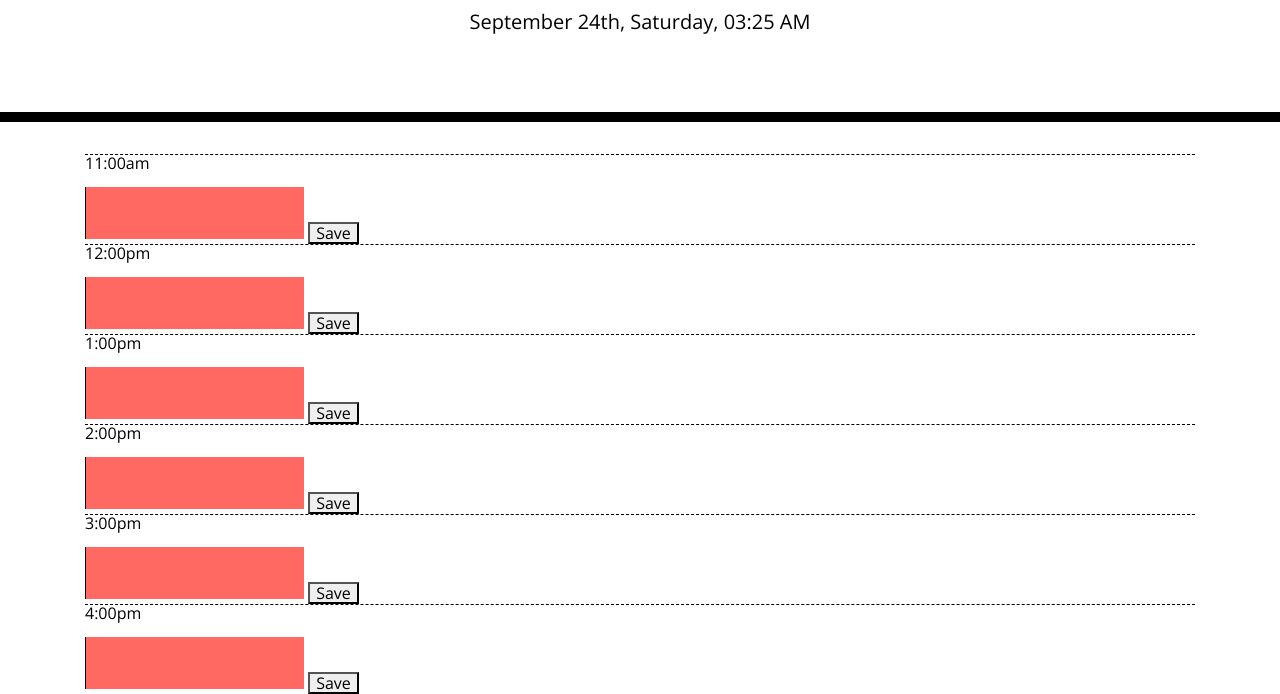
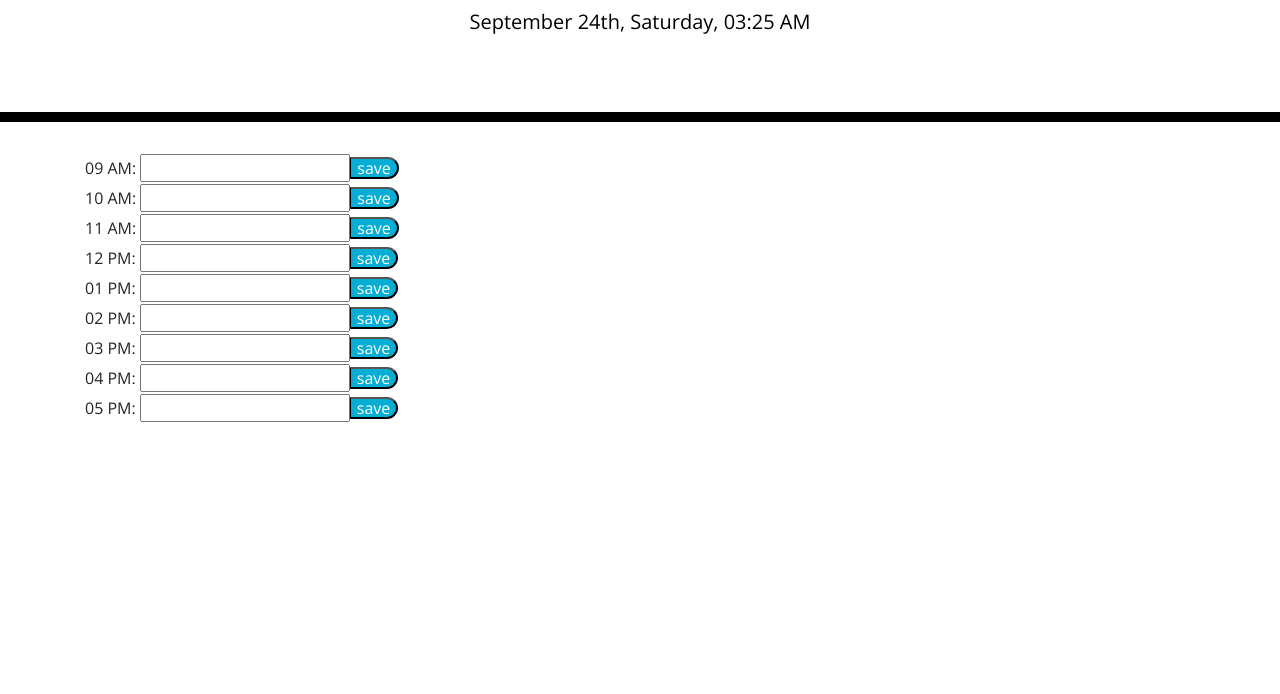
Before and after one commit to hannahhue/workday-schedule, a plain HTML site: page index.html in a window 1280 px wide. Shown: the part 182-876 px from the top of the page. After the commit the page ends 800 px from the top, so only its background shows below. Drawn offline with nearby package versions, Linux system fonts and the light colour scheme.

Commit message:
added local stoage event listener so it works finally...

```diff
--- a/assets/js/script.js
+++ b/assets/js/script.js
@@ -61,8 +61,8 @@ function recall() {
 
 //display colour change per time
 function pastPresent() {
-  $(".txt").each(function () {
-    var scheduledTime = parseInt($(this).attr("id"));
+  $(".timeBlock").each(function () {
+    var scheduledTime = this.val();
     console.log(scheduledTime);
 
     if (currentTime > scheduledTime) {
@@ -80,3 +80,5 @@ function pastPresent() {
     }
   });
 }
+
+formContainer.on("click", ".saveBtn", saveWork);
--- a/index.html
+++ b/index.html
@@ -29,38 +29,27 @@
       <p class="lead">A simple calendar app for scheduling your work day</p>
       <p id="currentDay" class="lead"></p>
     </header>
-    <div class="container">
+    <div id="formContainer" class="container">
       <!-- Timeblocks go here -->
-        <div class="rowTwo">
-            <p class=hour>11:00am</p>
-            <textarea id="txt2" class="txt"></textarea>
-            <button id="save-btn2" class="sbtn">Save</button>
-        </div>
-        <div class="rowThree">
-            <p class=hour>12:00pm</p>
-            <textarea id="txt3" class="txt"></textarea>
-            <button id="save-btn3" class="sbtn">Save</button>
-        </div>
-        <div class="rowFour">
-            <p class=hour>1:00pm</p>
-            <textarea id="txt4" class="txt"></textarea>
-            <button id="save-btn4" class="sbtn">Save</button>
-        </div>
-        <div class="rowFive">
-            <p class=hour>2:00pm</p>
-            <textarea id="txt5" class="txt"></textarea>
-            <button id="save-btn5" class="sbtn">Save</button>
-        </div>
-        <div class="rowSix">
-            <p class=hour>3:00pm</p>
-            <textarea id="txt6" class="txt"></textarea>
-            <button id="save-bt6n" class="sbtn">Save</button>
-        </div>
-        <div class="rowSeven">
-            <p class=hour>4:00pm</p>
-            <textarea id="txt7" class="txt"></textarea>
-            <button id="save-btn7" class="sbtn">Save</button>
-        </div>
+      <label for="9">09 AM:</label>
+      <input type="text" class="timeblock 9" id="block9"><button class="saveBtn 9">save</button><br>
+      <label for="10">10 AM:</label>
+      <input type="text" class="timeblock 10" id="block10"><button class="saveBtn 10">save</button><br>
+      <label for="11">11 AM:</label>
+      <input type="text" class="timeblock 11" id="block11"><button class="saveBtn 11">save</button><br>
+      <label for="12">12 PM:</label>
+      <input type="text" class="timeblock 12" id="block12"><button class="saveBtn 12">save</button><br>
+      <label for="1">01 PM:</label>
+      <input type="text" class="timeblock 1" id="block1"><button class="saveBtn 1">save</button><br>
+      <label for="2">02 PM:</label>
+      <input type="text" class="timeblock 2" id="block2"><button class="saveBtn 2">save</button><br>
+      <label for="3">03 PM:</label>
+      <input type="text" class="timeblock 3" id="block3"><button class="saveBtn 3">save</button><br>
+      <label for="4">04 PM:</label>
+      <input type="text" class="timeblock 4" id="block4"><button class="saveBtn 4">save</button><br>
+      <label for="5">05 PM:</label>
+      <input type="text" class="timeblock 5" id="block5"><button class="saveBtn 5">save</button>
+    </form>
 
     <script src="https://cdnjs.cloudflare.com/ajax/libs/jquery/3.2.1/jquery.min.js"></script>
     <script src="https://cdnjs.cloudflare.com/ajax/libs/moment.js/2.24.0/moment.min.js"></script>
```
Also changed, not shown: assets/imgs/img1.PNG (added), assets/imgs/img2.PNG (added), 1 other file.
